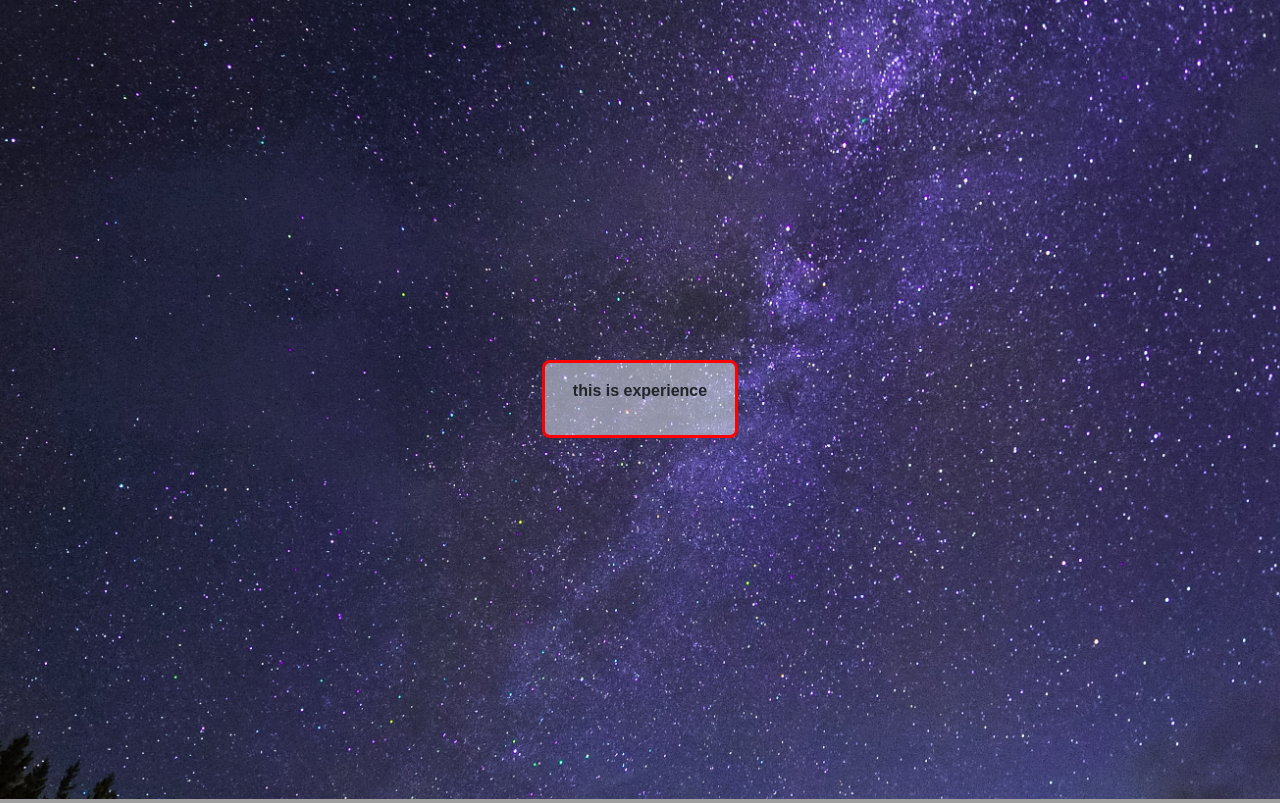
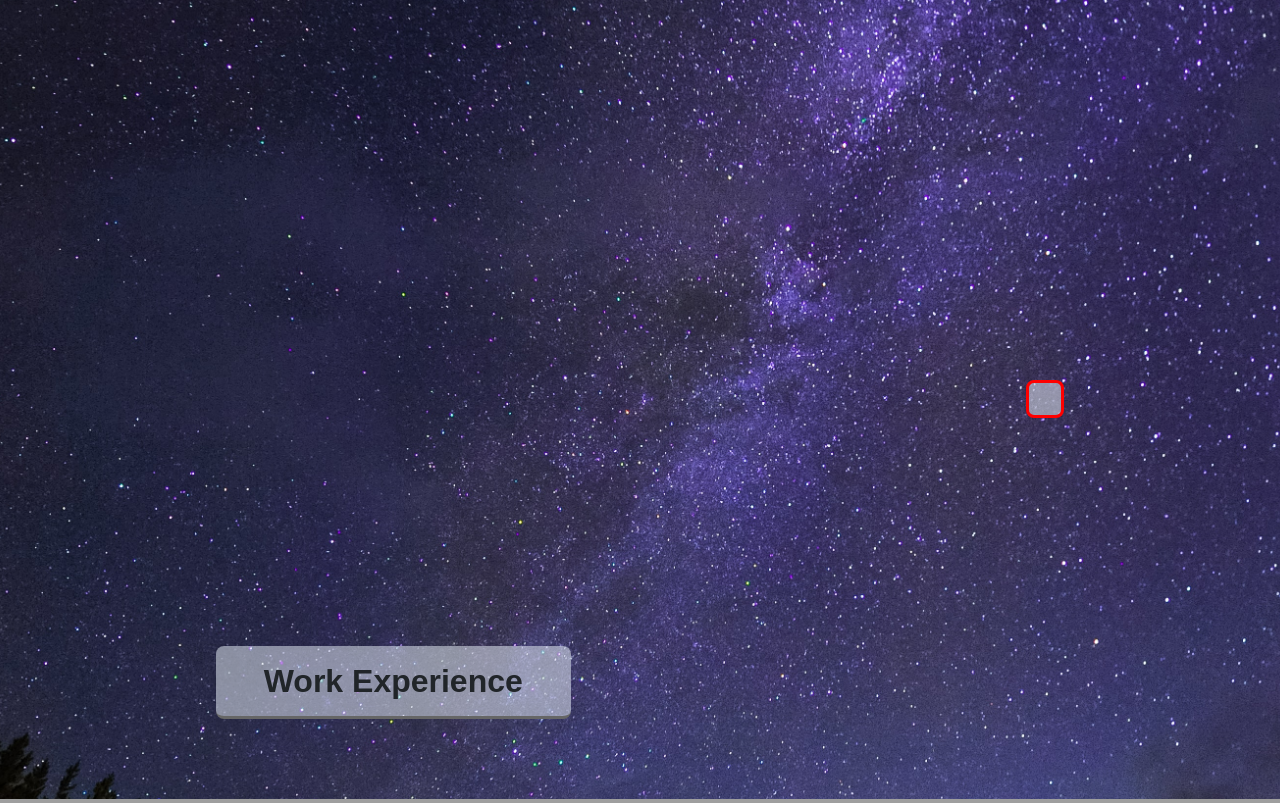
Before and after one commit to harjotbarn99/MyWebsite, a Django app: template apps/home/templates/home/home.html in a window 1280 px wide. Shown: the part 1601-2404 px from the top of the page. Run offline with Django 3.2, Linux system fonts and the light colour scheme; the template is opened without the code that fills it, so the values that code supplies are empty; style sheets or scripts are compiled from the project's sources; parts of the project's set-up code (start-up, migrations or seed data) failed here and were passed over; some libraries are stand-ins or nearby versions; grey boxes are pictures that could not be loaded.

Commit message:
finished adding work experience

```diff
--- a/apps/home/admin.py
+++ b/apps/home/admin.py
@@ -7,3 +7,4 @@
 admin.site.register(MyIntro)
 admin.site.register(SocialWebsite)
 admin.site.register(HomePage)
+admin.site.register(Experience)
--- a/apps/home/templates/home/_experience.html
+++ b/apps/home/templates/home/_experience.html
@@ -1,5 +1,5 @@
 {% load static%}
-<div id="experience" class="section-fullscreen section-experience row ">
+<div id="experience" class="section-fullscreen-min section-experience row ">
     <style>
         .section-experience{
             {% if home_page %}
@@ -10,7 +10,10 @@
 
         }
         </style>
+        <div class="experience-title h2">Work Experience</div>
     <div class="div-experience row justify-content-center">
-        <p> this is experience </p>
+        {% for experience in experiences %}
+           {% include 'home/snippets/experience.html' with experience=experience %}
+        {% endfor %}
     </div>
 </div>
--- a/apps/home/views.py
+++ b/apps/home/views.py
@@ -17,4 +17,10 @@
         context = super().get_context_data(**kwargs)
         base_context(context)
         context["works"] = Work.objects.all()
+        a = list(Experience.objects.all())
+        a.sort(key=lambda ex:ex.start_date)
+        a.reverse()
+        for i in a:
+            print(i.start_date)
+        context["experiences"] = a
         return context
--- a/static/src/scss/_main.scss
+++ b/static/src/scss/_main.scss
@@ -105,7 +105,7 @@
       }
 
       .work-card-image{
-        margin-top: 1rem;
+        margin-top: 0.5rem;
         margin-bottom: 0.5rem;
         @include rounded-border;
       }
@@ -133,11 +133,65 @@
 .section-experience{
   @include background-full-fixed;
   @include flex-justify-align;
+  padding-top: 3rem;
+  padding-bottom: 3rem;
+
+  .experience-title{
+    @include hold-content-centre;
+    padding-left: $experience-title-padding;
+    padding-right: $experience-title-padding;
+    min-height: fit-content;
+    max-width: 95vw;
+    border: none;
+    border-bottom: solid $blackLight ;
+    // margin-top: 2rem;
+    margin-bottom: 2rem;
+  }
 
   .div-experience{
+    margin-top: 1rem;
+    padding-top: 1rem;
     @include hold-content-centre;
     min-height: fit-content;
     max-width: 95vw;
+
+    .experience-active{
+      border-color: $experience-active-card;
+    }
+    .experience-not-active{
+      border-color: $experience-not-active-card;
+    }
+    .experience-card{
+      background: none;
+      margin: 0.5rem;
+      padding: 0.5rem;
+      border: none;
+
+      .experience-card-header{
+          border-width: 0.5rem;
+          margin-bottom: 0.5rem;
+          @include rounded-border;
+          background-color: $bg-white-rgba-darker;
+
+      }
+
+      .experience-card-body{
+        @include rounded-border;
+        background-color: $bg-white-rgba-darker;
+      }
+
+      .experience-card-subtitle{
+        padding: 0.5rem;
+        border-bottom: solid;
+      }
+
+      .experience-card-text{
+        padding: 1rem;
+        @include rounded-border;
+
+      }
+
+    }
 
   }
 
--- a/static/src/scss/_variables.scss
+++ b/static/src/scss/_variables.scss
@@ -8,7 +8,7 @@
 $blueLight: #2f9fd0;
 $greyLight: #e7e6e6;
 $greyLight2: #e4e4e4;
-$vlackLight: #666666;
+$blackLight: #666666;
 $yellow: #ffc72c;
 
 $background-white: aliceblue;
@@ -19,6 +19,8 @@
 $open-source-card: $blue;
 $contribution-card: $yellow;
 $none-card: $redOrange;
-
+$experience-active-card: $seagreen;
+$experience-not-active-card: $blackLight;
+$experience-title-padding: 3rem;
 // $primary-color: ;
 // $secondary-color: ;
```
Also changed, not shown: apps/home/templates/home/snippets/experience.html (added, +11 -0 lines), apps/home/migrations/0014_auto_20210116_0050.py (added), apps/home/migrations/0015_experience.py (added), apps/home/migrations/0016_auto_20210519_1845.py (added), apps/home/migrations/0017_auto_20210519_1846.py (added), apps/home/migrations/0018_auto_20210519_1846.py (added).
